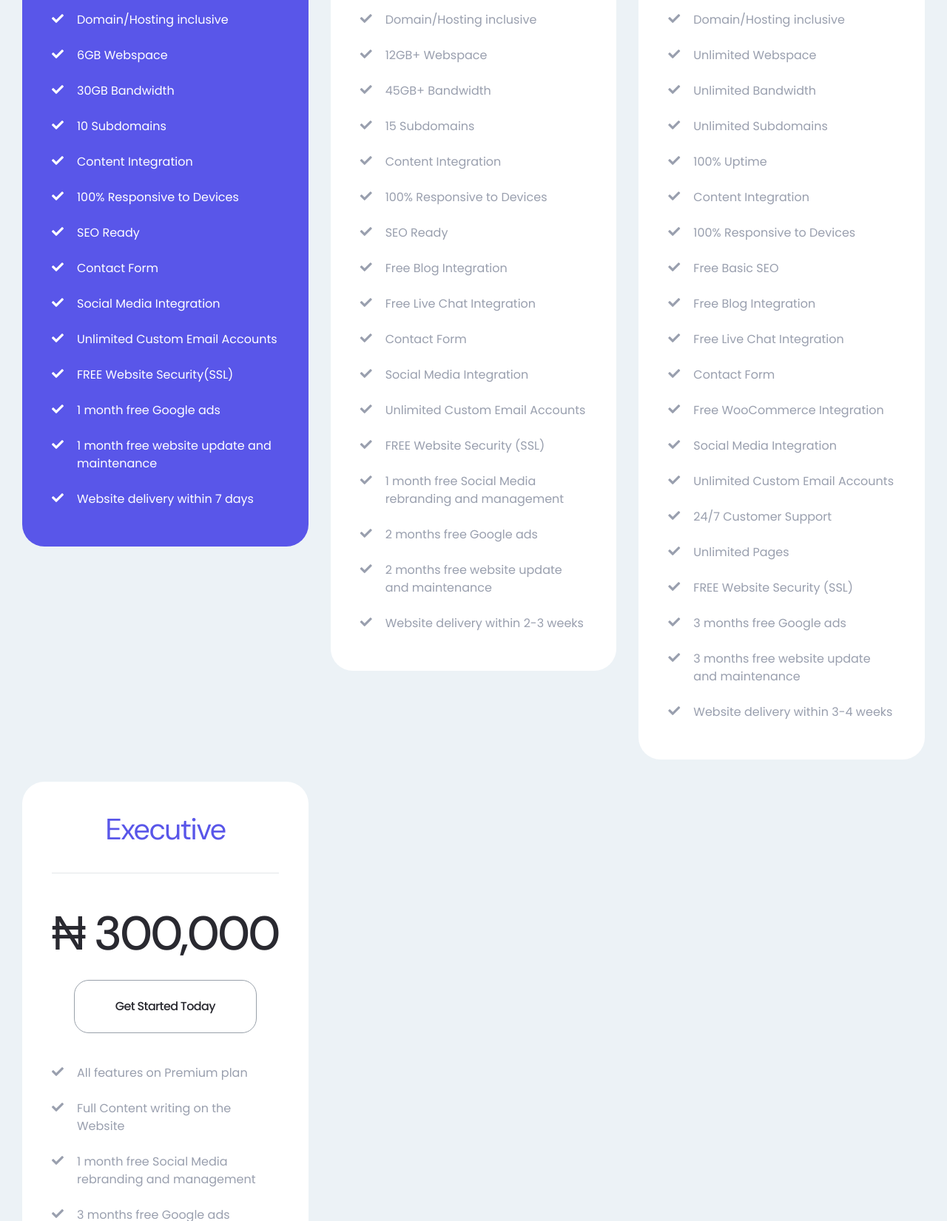
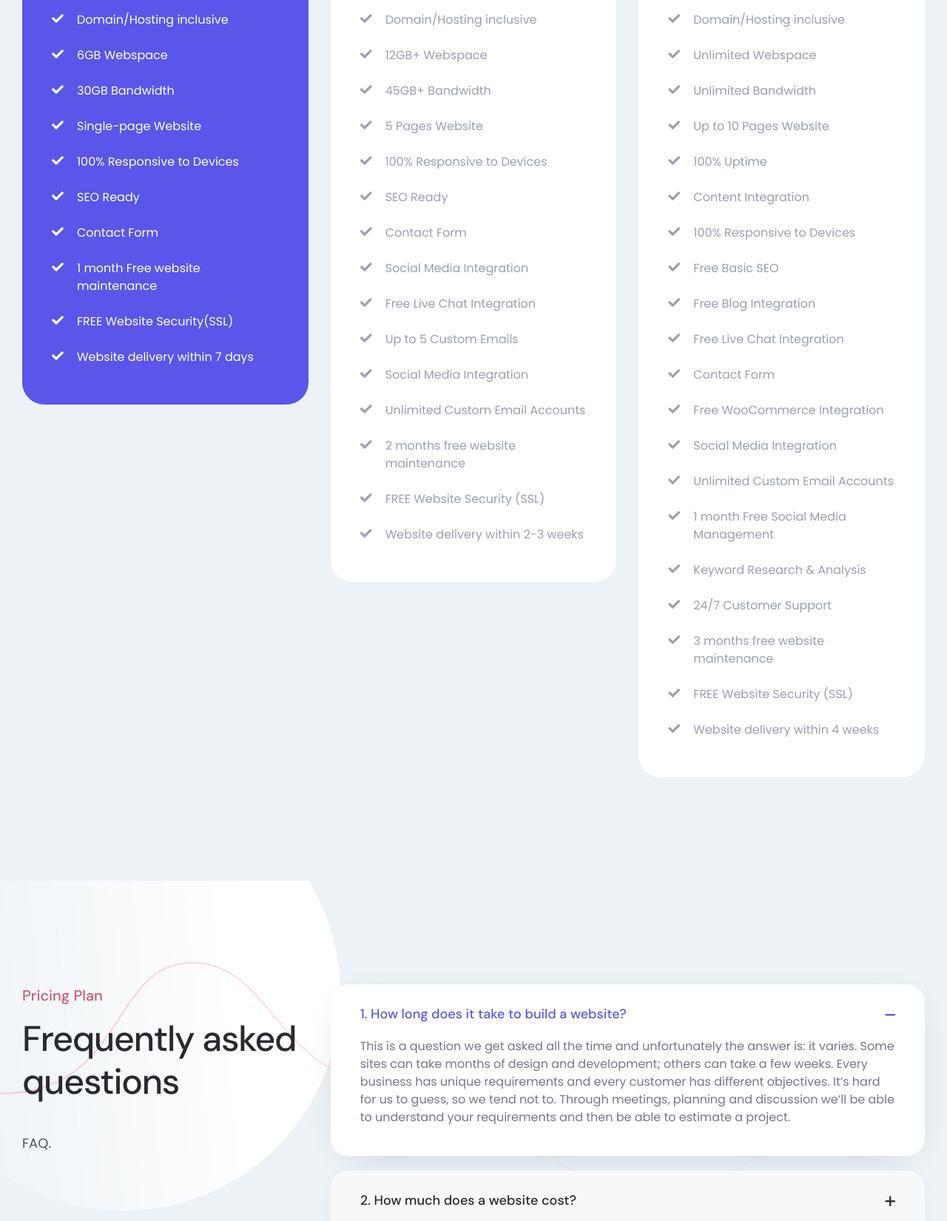
Before and after one commit to Seytechnet/Seytech, a plain HTML site: page pricing-table.html in a window 1280 px wide. Shown: the part 1149-2800 px from the top of the page at 74% size. Drawn offline with Linux system fonts and the light colour scheme; a script that the page names is missing.

Commit message:
Add files via upload

```diff
--- a/pricing-table.html
+++ b/pricing-table.html
@@ -19,7 +19,11 @@
     <meta name="description" content="Check out our affordable pricing rates.">
     <meta name="viewport" content="width=device-width, initial-scale=1, shrink-to-fit=no">
     <!-- Favicon -->
-    <link rel="shortcut icon" type="image/x-icon" href="favicon.png">
+   <link rel="apple-touch-icon" sizes="180x180" href="apple-touch-icon.png">
+<link rel="icon" type="image/png" sizes="32x32" href="favicon-32x32.png">
+<link rel="icon" type="image/png" sizes="16x16" href="favicon-16x16.png">
+<link rel="manifest" href="site.webmanifest">
+
     <link rel="stylesheet" href="css/vendor/bootstrap.min.css">
     <link rel="stylesheet" href="css/vendor/font-awesome.css">
     <link rel="stylesheet" href="css/vendor/slick.css">
@@ -215,17 +219,13 @@
                                     <li>Domain/Hosting inclusive</li>
                                     <li>6GB Webspace</li>
                                     <li>30GB Bandwidth</li>
-                                    <li>10 Subdomains</li>
-                                    <li>Content Integration</li>
+
+                                    <li>Single-page Website</li>
                                      <li>100% Responsive to Devices</li>
                                     <li>SEO Ready</li>
                                      <li>Contact Form</li>
-                                      <li>Social Media Integration</li>
-                                    <li>Unlimited Custom Email Accounts</li>
+                                   <li>1 month Free website maintenance</li>
                                    <li>FREE Website Security(SSL)</li>
-
-                                   <li>1 month free Google ads</li>
-                                   <li>1 month free website update and maintenance</li>
                                    <li>Website delivery within 7 days</li>
                                                                       </ul>
                             </div>
@@ -235,7 +235,7 @@
                         <div class="pricing-table">
                             <div class="pricing-header">
                                 <h3 class="title">Standard</h3>
-                                <span class="subtitle">For Organizational websites</span>
+                                <span class="subtitle">For Brands & Organizational websites</span>
                                 <div class="price-wrap">
 
                                     <div class="monthly-pricing">
@@ -252,19 +252,17 @@
                                     <li>Domain/Hosting inclusive</li>
                                     <li>12GB+ Webspace</li>
                                     <li>45GB+ Bandwidth</li>
-                                    <li>15 Subdomains</li>
-                                    <li>Content Integration</li>
+                                   <li>5 Pages Website</li>
                                    <li>100% Responsive to Devices</li>
                                    <li>SEO Ready</li>
-                                    <li>Free Blog Integration</li>
-                                    <li>Free Live Chat Integration</li>
                                    <li>Contact Form</li>
                                     <li>Social Media Integration</li>
+                                    <li>Free Live Chat Integration</li>
+                                    <li>Up to 5 Custom Emails</li>
+                                    <li>Social Media Integration</li>
                                     <li>Unlimited Custom Email Accounts</li>
+                                   <li>2 months free website maintenance</li>
                                    <li>FREE Website Security (SSL)</li>
-                                    <li>1 month free Social Media rebranding and management</li>
-                                   <li>2 months free Google ads</li>
-                                   <li>2 months free website update and maintenance</li>
                                    <li>Website delivery within 2-3 weeks</li>
                                 </ul>
                             </div>
@@ -290,9 +288,10 @@
                                    <li>Domain/Hosting inclusive</li>
                                     <li>Unlimited Webspace</li>
                                     <li>Unlimited Bandwidth</li>
-                                    <li>Unlimited Subdomains</li>
+                                    <li>Up to 10 Pages Website</li>
                                     <li>100% Uptime</li>
                                     <li>Content Integration</li>
+
                                     <li>100% Responsive to Devices</li>
                                     <li>Free Basic SEO </li>
                                     <li>Free Blog Integration</li>
@@ -301,46 +300,19 @@
                                     <li>Free WooCommerce Integration</li>
                                     <li>Social Media Integration</li>
                                     <li>Unlimited Custom Email Accounts</li>
+                                    <li>1 month Free Social Media Management</li>
+                                    <li>Keyword Research & Analysis</li>
                                   <li>24/7 Customer Support</li>
-                                    <li>Unlimited Pages</li>
+                                   <li>3 months free website maintenance</li>
                                    <li>FREE Website Security (SSL)</li>
-
-                                   <li>3 months free Google ads</li>
-                                   <li>3 months free website update and maintenance</li>
-                                   <li>Website delivery within 3-4 weeks</li>
+                                   <li>Website delivery within 4 weeks</li>
 
                                 </ul>
                             </div>
                         </div>
                     </div>
-                            <div class="col-lg-4" data-sal="slide-up" data-sal-duration="800" data-sal-delay="300">
-                        <div class="pricing-table">
-                            <div class="pricing-header">
-                                <h3 class="title">Executive</h3>
-                                <span class="subtitle"></span>
-                                <div class="price-wrap">
 
-                                    <div class="monthly-pricing">
-                                        <span class="amount">&#8358 300,000</span>
-                                                                           </div>
-                                </div>
-                                <div class="pricing-btn">
-                                    <a href="contact.html" class="axil-btn btn-large btn-borderd">Get Started Today</a>
-                                </div>
-                            </div>
-                            <div class="pricing-body">
-                                <ul class="list-unstyled">
-                                   <li>All features on Premium plan</li>
-                                    <li>Full Content writing on the Website</li>
-                                   <li>1 month free Social Media rebranding and management</li>
-                                   <li>3 months free Google ads</li>
-                                   <li>5 months free website update and maintenance</li>
-                                   <li>Website delivery within 6 weeks</li>
-                                </ul>
-                            </div>
 
-                        </div>
-                    </div>
                 </div>
             </div>
             <ul class="shape-group-3 list-unstyled">
```
Also changed, not shown: about-us.html (+5 -1 lines), contact.html (+5 -1 lines), index.html (+4 -5 lines), portfolio-2.html (+5 -1 lines), service.html (+5 -1 lines), android-chrome-192x192.png (added), android-chrome-512x512.png (added), apple-touch-icon.png (added), favicon-16x16.png (added), favicon-32x32.png (added), favicon.ico (added), site.webmanifest (added). Lines whose indentation alone changed are shown as unchanged.
